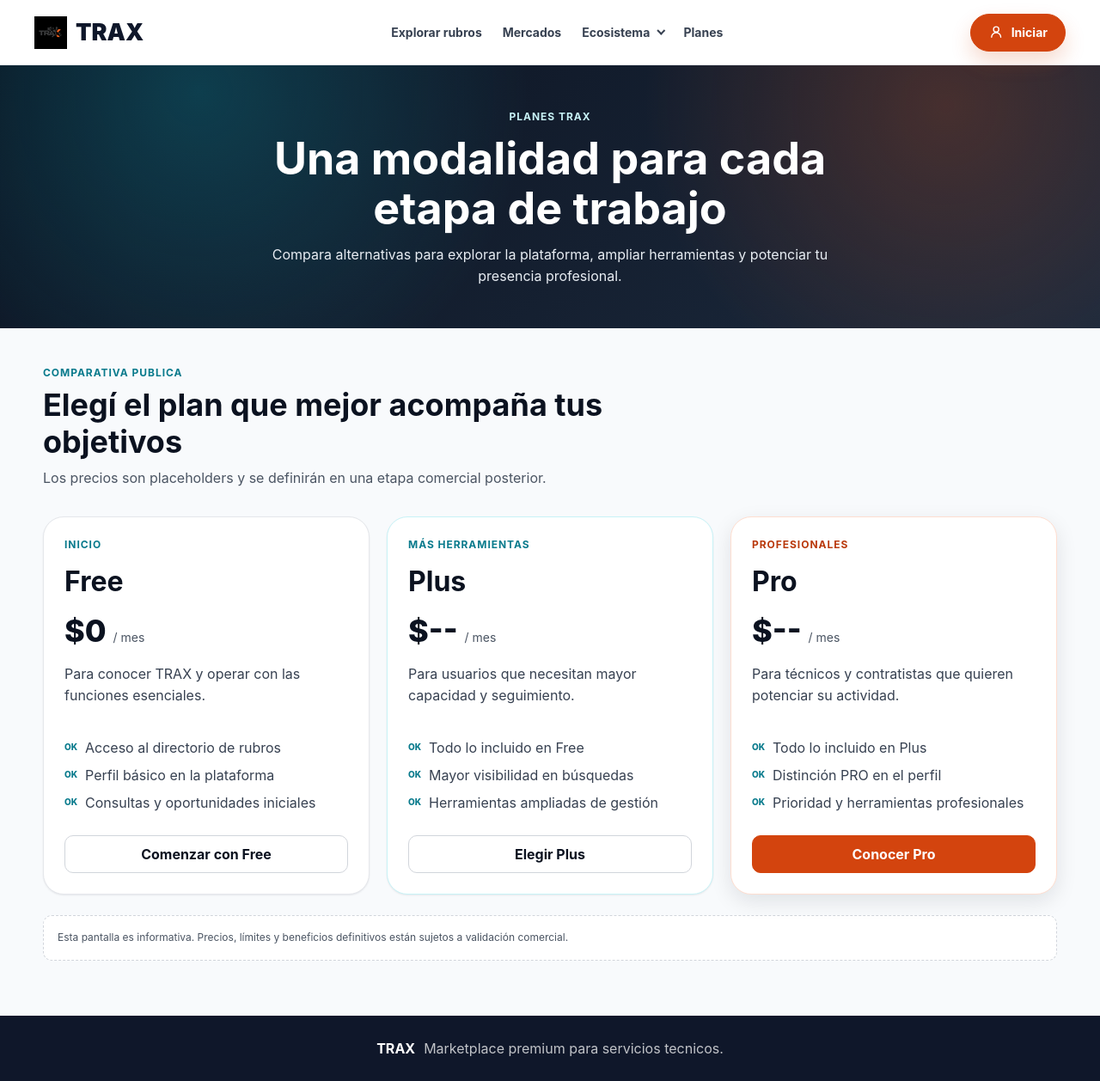
After one commit to cristhian-star/TRAX-PLATFORM, a Flask app: page /planes in a window 1280 px wide. The commit adds this page. Shown: the whole page at 86% size. Run offline with Flask 3, Linux system fonts and the light colour scheme.

Commit message:
feat: add visitor navbar and plans page

```diff
--- a/app/routes/main_routes.py
+++ b/app/routes/main_routes.py
@@ -312,6 +312,11 @@ def explorar_rubros():
 @main.route("/mercados")
 def mercados():
     return render_template("mercados.html")
+
+
+@main.route("/planes")
+def planes():
+    return render_template("planes.html")
 
 
 
--- /dev/null
+++ b/app/static/css/planes-v1.css
@@ -0,0 +1,203 @@
+.plans-page {
+    min-height: 100vh;
+    color: var(--trax-color-text);
+    background: var(--trax-color-surface-subtle);
+    font-family: var(--trax-font-sans);
+}
+
+.plans-page *,
+.plans-page *::before,
+.plans-page *::after {
+    box-sizing: border-box;
+}
+
+.plans-hero {
+    padding: var(--trax-space-12) 0;
+    color: var(--trax-color-text-inverse);
+    background:
+        radial-gradient(circle at 18% 10%, rgba(14, 165, 183, 0.28), transparent 24rem),
+        radial-gradient(circle at 86% 15%, rgba(240, 90, 26, 0.22), transparent 22rem),
+        linear-gradient(140deg, var(--trax-steel-950), var(--trax-steel-800));
+}
+
+.plans-hero__content {
+    text-align: center;
+}
+
+.plans-hero__content > span,
+.plans-heading > span,
+.plan-card__label {
+    color: var(--trax-cyan-100);
+    font-size: var(--trax-font-size-12);
+    font-weight: var(--trax-font-weight-bold);
+    letter-spacing: 0.08em;
+    text-transform: uppercase;
+}
+
+.plans-hero h1 {
+    max-width: 48rem;
+    margin: var(--trax-space-3) auto;
+    font-size: clamp(var(--trax-font-size-32), 8vw, var(--trax-font-size-52));
+    line-height: var(--trax-line-height-tight);
+}
+
+.plans-hero p {
+    max-width: 42rem;
+    margin: 0 auto;
+    color: var(--trax-steel-100);
+    line-height: var(--trax-line-height-body);
+}
+
+.plans-content {
+    padding-top: var(--trax-space-10);
+    padding-bottom: var(--trax-space-16);
+}
+
+.plans-heading {
+    max-width: 46rem;
+    margin-bottom: var(--trax-space-8);
+}
+
+.plans-heading > span {
+    color: var(--trax-cyan-700);
+}
+
+.plans-heading h2 {
+    margin: var(--trax-space-2) 0;
+    color: var(--trax-color-brand-strong);
+    font-size: clamp(var(--trax-font-size-26), 5vw, var(--trax-font-size-36));
+    line-height: var(--trax-line-height-heading);
+}
+
+.plans-heading p,
+.plans-disclaimer {
+    margin: 0;
+    color: var(--trax-color-text-muted);
+    line-height: var(--trax-line-height-body);
+}
+
+.plans-grid {
+    display: grid;
+    gap: var(--trax-space-5);
+}
+
+.plan-card {
+    display: grid;
+    gap: var(--trax-space-4);
+    align-content: start;
+    padding: var(--trax-space-6);
+    border: 1px solid var(--trax-color-border-subtle);
+    border-radius: var(--trax-radius-xl);
+    background: var(--trax-color-surface);
+    box-shadow: var(--trax-shadow-sm);
+}
+
+.plan-card--plus {
+    border-color: var(--trax-cyan-100);
+}
+
+.plan-card--pro {
+    border-color: var(--trax-orange-100);
+    box-shadow: var(--trax-shadow-md);
+}
+
+.plan-card__label {
+    width: fit-content;
+    color: var(--trax-cyan-700);
+}
+
+.plan-card--pro .plan-card__label {
+    color: var(--trax-orange-700);
+}
+
+.plan-card h3 {
+    margin: 0;
+    color: var(--trax-color-brand-strong);
+    font-size: var(--trax-font-size-32);
+}
+
+.plan-card__price {
+    margin: 0;
+    color: var(--trax-color-brand-strong);
+    font-size: var(--trax-font-size-36);
+    font-weight: var(--trax-font-weight-extrabold);
+}
+
+.plan-card__price small {
+    color: var(--trax-color-text-muted);
+    font-size: var(--trax-font-size-14);
+    font-weight: var(--trax-font-weight-regular);
+}
+
+.plan-card__summary {
+    min-height: 4.5rem;
+    margin: 0;
+    color: var(--trax-color-text-secondary);
+    line-height: var(--trax-line-height-body);
+}
+
+.plan-card ul {
+    display: grid;
+    gap: var(--trax-space-3);
+    margin: 0;
+    padding: 0;
+    color: var(--trax-color-text-secondary);
+    list-style: none;
+}
+
+.plan-card li {
+    position: relative;
+    padding-left: var(--trax-space-6);
+}
+
+.plan-card li::before {
+    position: absolute;
+    top: 0.2rem;
+    left: 0;
+    color: var(--trax-cyan-700);
+    content: "OK";
+    font-size: 0.625rem;
+    font-weight: var(--trax-font-weight-extrabold);
+}
+
+.plan-card > a {
+    display: inline-flex;
+    min-height: var(--trax-control-height-md);
+    align-items: center;
+    justify-content: center;
+    margin-top: var(--trax-space-3);
+    padding: 0 var(--trax-space-4);
+    color: var(--trax-color-brand-strong);
+    border: 1px solid var(--trax-color-border);
+    border-radius: var(--trax-control-radius);
+    background: var(--trax-color-surface);
+    font-weight: var(--trax-font-weight-bold);
+}
+
+.plan-card--pro > a {
+    color: var(--trax-white);
+    border-color: var(--trax-color-action-primary);
+    background: var(--trax-color-action-primary);
+}
+
+.plan-card > a:focus-visible {
+    outline: 2px solid var(--trax-steel-950);
+    outline-offset: 3px;
+    box-shadow: var(--trax-focus-ring);
+}
+
+.plans-disclaimer {
+    margin-top: var(--trax-space-6);
+    padding: var(--trax-space-4);
+    border: 1px dashed var(--trax-color-border);
+    border-radius: var(--trax-radius-md);
+    background: var(--trax-color-surface);
+    font-size: var(--trax-font-size-12);
+}
+
+@media (min-width: 48rem) {
+    .plans-grid {
+        grid-template-columns: repeat(3, minmax(0, 1fr));
+        align-items: stretch;
+    }
+}
--- /dev/null
+++ b/app/static/css/visitor-navbar-v1.css
@@ -0,0 +1,193 @@
+.site-header--visitor {
+    min-height: 4.75rem;
+}
+
+.site-header--visitor .main-nav--visitor {
+    gap: var(--trax-space-6);
+    color: var(--trax-color-text-secondary);
+    font-family: var(--trax-font-sans);
+    font-size: var(--trax-font-size-14);
+}
+
+.site-header--visitor .main-nav--visitor > a,
+.nav-dropdown > summary {
+    display: inline-flex;
+    min-height: var(--trax-control-height-sm);
+    align-items: center;
+    color: var(--trax-color-text-secondary);
+    font-weight: var(--trax-font-weight-bold);
+}
+
+.site-header--visitor .main-nav--visitor > a:hover,
+.site-header--visitor .main-nav--visitor > a:focus-visible,
+.nav-dropdown > summary:hover,
+.nav-dropdown > summary:focus-visible {
+    color: var(--trax-orange-700);
+}
+
+.nav-dropdown {
+    position: relative;
+}
+
+.nav-dropdown > summary {
+    gap: var(--trax-space-2);
+    cursor: pointer;
+    list-style: none;
+}
+
+.nav-dropdown > summary::-webkit-details-marker {
+    display: none;
+}
+
+.nav-dropdown > summary > span {
+    width: 0.45rem;
+    height: 0.45rem;
+    border-right: 2px solid currentColor;
+    border-bottom: 2px solid currentColor;
+    transform: rotate(45deg) translateY(-0.15rem);
+    transition: transform var(--trax-duration-base) var(--trax-ease-standard);
+}
+
+.nav-dropdown[open] > summary > span {
+    transform: rotate(225deg) translate(-0.1rem, -0.1rem);
+}
+
+.nav-dropdown__menu {
+    position: absolute;
+    top: calc(100% + var(--trax-space-3));
+    left: 50%;
+    z-index: 120;
+    display: grid;
+    width: 19rem;
+    gap: var(--trax-space-2);
+    padding: var(--trax-space-3);
+    border: 1px solid var(--trax-color-border-subtle);
+    border-radius: var(--trax-radius-lg);
+    background: var(--trax-color-surface);
+    box-shadow: var(--trax-shadow-lg);
+    transform: translateX(-50%);
+}
+
+.nav-dropdown__menu::before {
+    position: absolute;
+    top: -0.45rem;
+    left: 50%;
+    width: 0.8rem;
+    height: 0.8rem;
+    border-top: 1px solid var(--trax-color-border-subtle);
+    border-left: 1px solid var(--trax-color-border-subtle);
+    background: var(--trax-color-surface);
+    content: "";
+    transform: translateX(-50%) rotate(45deg);
+}
+
+.nav-dropdown__item {
+    display: grid;
+    gap: var(--trax-space-1);
+    padding: var(--trax-space-3);
+    border-radius: var(--trax-radius-md);
+    background: var(--trax-color-surface-subtle);
+    white-space: normal;
+}
+
+.nav-dropdown__item strong {
+    color: var(--trax-color-brand-strong);
+    font-size: var(--trax-font-size-14);
+}
+
+.nav-dropdown__item small {
+    color: var(--trax-color-text-muted);
+    font-size: var(--trax-font-size-12);
+    line-height: var(--trax-line-height-body);
+}
+
+.visitor-start {
+    display: inline-flex;
+    min-height: var(--trax-control-height-md);
+    align-items: center;
+    justify-content: center;
+    gap: var(--trax-space-2);
+    padding: 0 var(--trax-space-5);
+    color: var(--trax-white);
+    border: 1px solid var(--trax-color-action-primary);
+    border-radius: var(--trax-radius-pill);
+    background: var(--trax-color-action-primary);
+    box-shadow: 0 12px 24px rgba(211, 68, 14, 0.2);
+    font-family: var(--trax-font-sans);
+    font-size: var(--trax-font-size-14);
+    font-weight: var(--trax-font-weight-bold);
+}
+
+.visitor-start svg {
+    width: 1.15rem;
+    height: 1.15rem;
+    fill: none;
+    stroke: currentColor;
+    stroke-linecap: round;
+    stroke-linejoin: round;
+    stroke-width: 1.8;
+}
+
+.visitor-start:hover {
+    border-color: var(--trax-color-action-primary-hover);
+    background: var(--trax-color-action-primary-hover);
+}
+
+.site-header--visitor a:focus-visible,
+.site-header--visitor summary:focus-visible,
+.site-header--visitor button:focus-visible {
+    outline: 2px solid var(--trax-steel-950);
+    outline-offset: 3px;
+    box-shadow: var(--trax-focus-ring);
+}
+
+@media (max-width: 820px) {
+    .site-header--visitor .main-nav--visitor {
+        gap: var(--trax-space-2);
+        padding-top: var(--trax-space-4);
+        border-top: 1px solid var(--trax-color-border-subtle);
+    }
+
+    .site-header--visitor .main-nav--visitor > a,
+    .nav-dropdown > summary {
+        width: 100%;
+        min-height: var(--trax-control-height-md);
+        justify-content: space-between;
+        padding: 0 var(--trax-space-3);
+        border-radius: var(--trax-radius-md);
+    }
+
+    .site-header--visitor .main-nav--visitor > a:hover,
+    .site-header--visitor .main-nav--visitor > a:focus-visible,
+    .nav-dropdown > summary:hover,
+    .nav-dropdown > summary:focus-visible {
+        background: var(--trax-color-surface-subtle);
+    }
+
+    .nav-dropdown {
+        width: 100%;
+    }
+
+    .nav-dropdown__menu {
+        position: static;
+        width: 100%;
+        margin-top: var(--trax-space-1);
+        border: 0;
+        background: transparent;
+        box-shadow: none;
+        transform: none;
+    }
+
+    .nav-dropdown__menu::before {
+        display: none;
+    }
+
+    .header-actions--visitor {
+        padding-top: var(--trax-space-3);
+        border-top: 1px solid var(--trax-color-border-subtle);
+    }
+
+    .visitor-start {
+        width: 100%;
+    }
+}
--- a/app/static/main.js
+++ b/app/static/main.js
@@ -5,8 +5,32 @@ document.addEventListener("DOMContentLoaded", () => {
         menuToggle.addEventListener("click", () => {
             const isOpen = document.body.classList.toggle("menu-open");
             menuToggle.setAttribute("aria-expanded", String(isOpen));
+            menuToggle.setAttribute("aria-label", isOpen ? "Cerrar menu" : "Abrir menu");
         });
     }
+
+    const navDropdowns = document.querySelectorAll(".nav-dropdown");
+
+    navDropdowns.forEach((dropdown) => {
+        const summary = dropdown.querySelector("summary");
+
+        dropdown.addEventListener("keydown", (event) => {
+            if (event.key !== "Escape" || !dropdown.open) {
+                return;
+            }
+
+            dropdown.open = false;
+            summary?.focus();
+        });
+    });
+
+    document.addEventListener("click", (event) => {
+        navDropdowns.forEach((dropdown) => {
+            if (!dropdown.contains(event.target)) {
+                dropdown.open = false;
+            }
+        });
+    });
 
     const segmentButtons = document.querySelectorAll(".segment-btn");
 
--- a/app/templates/base.html
+++ b/app/templates/base.html
@@ -7,21 +7,28 @@
     <link rel="icon" href="{{ url_for('static', filename='img/logo.png') }}">
     <link rel="stylesheet" href="{{ url_for('static', filename='css/design-tokens.css') }}">
     <link rel="stylesheet" href="{{ url_for('static', filename='css/styles.css') }}">
+    <link rel="stylesheet" href="{{ url_for('static', filename='css/visitor-navbar-v1.css') }}">
     {% block extra_css %}{% endblock %}
 </head>
 <body>
-    <header class="site-header">
+    <header class="site-header{% if not session.get('user_id') %} site-header--visitor{% endif %}">
         <a class="brand" href="/" aria-label="TRAX inicio">
             <img src="{{ url_for('static', filename='img/logo.png') }}" alt="TRAX Logo">
             <span>TRAX</span>
         </a>
 
-        <button class="menu-toggle" type="button" aria-label="Abrir menu" aria-expanded="false">
+        <button
+            class="menu-toggle"
+            type="button"
+            aria-label="Abrir menu"
+            aria-expanded="false"
+            aria-controls="primary-navigation">
             <span></span>
             <span></span>
         </button>
 
-        <nav class="main-nav" aria-label="Navegacion principal">
+        {% if session.get("user_id") %}
+            <nav id="primary-navigation" class="main-nav" aria-label="Navegacion principal">
                 <a href="/explorar">Explorar</a>
                 <a href="/mercados">Ver mercados</a>
                 <a href="/profesionales/nuevo">TRAX PRO</a>
@@ -30,7 +37,6 @@
             </nav>
 
             <div class="header-actions">
-            {% if session.get("user_id") %}
                 <div class="session-pill">
                     <strong>{{ session.get("user_name") }}</strong>
                     <span>{{ session.get("user_role") }}</span>
@@ -39,11 +45,41 @@
                     <input type="hidden" name="csrf_token" value="{{ csrf_token() }}">
                     <button type="submit" class="ghost-link">Salir</button>
                 </form>
+            </div>
         {% else %}
-                <a href="/login" class="ghost-link">Ingresar</a>
-                <a href="/register" class="nav-cta">Registrarse</a>
+            <nav id="primary-navigation" class="main-nav main-nav--visitor" aria-label="Navegacion publica">
+                <a href="/explorar">Explorar rubros</a>
+                <a href="/mercados">Mercados</a>
+
+                <details class="nav-dropdown">
+                    <summary>
+                        Ecosistema
+                        <span aria-hidden="true"></span>
+                    </summary>
+                    <div class="nav-dropdown__menu" aria-label="Productos del ecosistema">
+                        <span class="nav-dropdown__item" aria-disabled="true">
+                            <strong>TRAX Academy</strong>
+                            <small>Formacion profesional. Proximamente.</small>
+                        </span>
+                        <span class="nav-dropdown__item" aria-disabled="true">
+                            <strong>TRAX Tools</strong>
+                            <small>Herramientas para el trabajo. Proximamente.</small>
+                        </span>
+                    </div>
+                </details>
+
+                <a href="/planes">Planes</a>
+            </nav>
+
+            <div class="header-actions header-actions--visitor">
+                <a href="/login" class="visitor-start">
+                    <svg viewBox="0 0 24 24" aria-hidden="true">
+                        <path d="M12 12a4 4 0 1 0 0-8 4 4 0 0 0 0 8Zm7 8a7 7 0 0 0-14 0"></path>
+                    </svg>
+                    <span>Iniciar</span>
+                </a>
+            </div>
         {% endif %}
-        </div>
     </header>
 
     {% block content %}{% endblock %}
--- /dev/null
+++ b/app/templates/planes.html
@@ -0,0 +1,73 @@
+{% extends "base.html" %}
+
+{% block extra_css %}
+    <link rel="stylesheet" href="{{ url_for('static', filename='css/planes-v1.css') }}">
+{% endblock %}
+
+{% block content %}
+<main class="plans-page">
+    <section class="plans-hero">
+        <div class="shell plans-hero__content">
+            <span>Planes TRAX</span>
+            <h1>Una modalidad para cada etapa de trabajo</h1>
+            <p>
+                Compara alternativas para explorar la plataforma, ampliar herramientas
+                y potenciar tu presencia profesional.
+            </p>
+        </div>
+    </section>
+
+    <section class="shell plans-content" aria-labelledby="plans-title">
+        <div class="plans-heading">
+            <span>Comparativa publica</span>
+            <h2 id="plans-title">Elegí el plan que mejor acompaña tus objetivos</h2>
+            <p>Los precios son placeholders y se definirán en una etapa comercial posterior.</p>
+        </div>
+
+        <div class="plans-grid">
+            <article class="plan-card">
+                <span class="plan-card__label">Inicio</span>
+                <h3>Free</h3>
+                <p class="plan-card__price">$0 <small>/ mes</small></p>
+                <p class="plan-card__summary">Para conocer TRAX y operar con las funciones esenciales.</p>
+                <ul>
+                    <li>Acceso al directorio de rubros</li>
+                    <li>Perfil básico en la plataforma</li>
+                    <li>Consultas y oportunidades iniciales</li>
+                </ul>
+                <a href="/register">Comenzar con Free</a>
+            </article>
+
+            <article class="plan-card plan-card--plus">
+                <span class="plan-card__label">Más herramientas</span>
+                <h3>Plus</h3>
+                <p class="plan-card__price">$-- <small>/ mes</small></p>
+                <p class="plan-card__summary">Para usuarios que necesitan mayor capacidad y seguimiento.</p>
+                <ul>
+                    <li>Todo lo incluido en Free</li>
+                    <li>Mayor visibilidad en búsquedas</li>
+                    <li>Herramientas ampliadas de gestión</li>
+                </ul>
+                <a href="/register">Elegir Plus</a>
+            </article>
+
+            <article class="plan-card plan-card--pro">
+                <span class="plan-card__label">Profesionales</span>
+                <h3>Pro</h3>
+                <p class="plan-card__price">$-- <small>/ mes</small></p>
+                <p class="plan-card__summary">Para técnicos y contratistas que quieren potenciar su actividad.</p>
+                <ul>
+                    <li>Todo lo incluido en Plus</li>
+                    <li>Distinción PRO en el perfil</li>
+                    <li>Prioridad y herramientas profesionales</li>
+                </ul>
+                <a href="/register">Conocer Pro</a>
+            </article>
+        </div>
+
+        <p class="plans-disclaimer">
+            Esta pantalla es informativa. Precios, límites y beneficios definitivos están sujetos a validación comercial.
+        </p>
+    </section>
+</main>
+{% endblock %}
```
Lines whose indentation alone changed are shown as unchanged.
